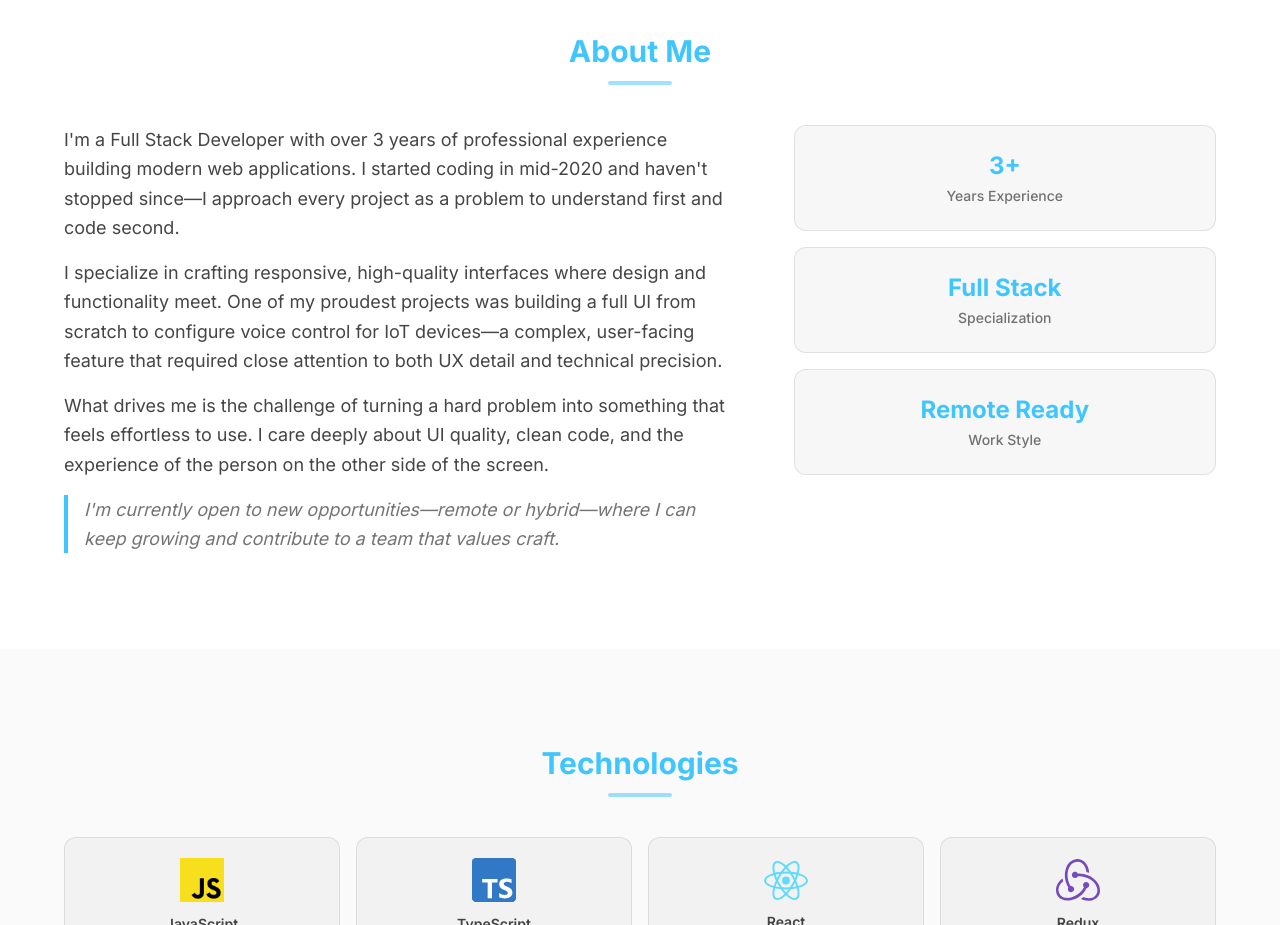
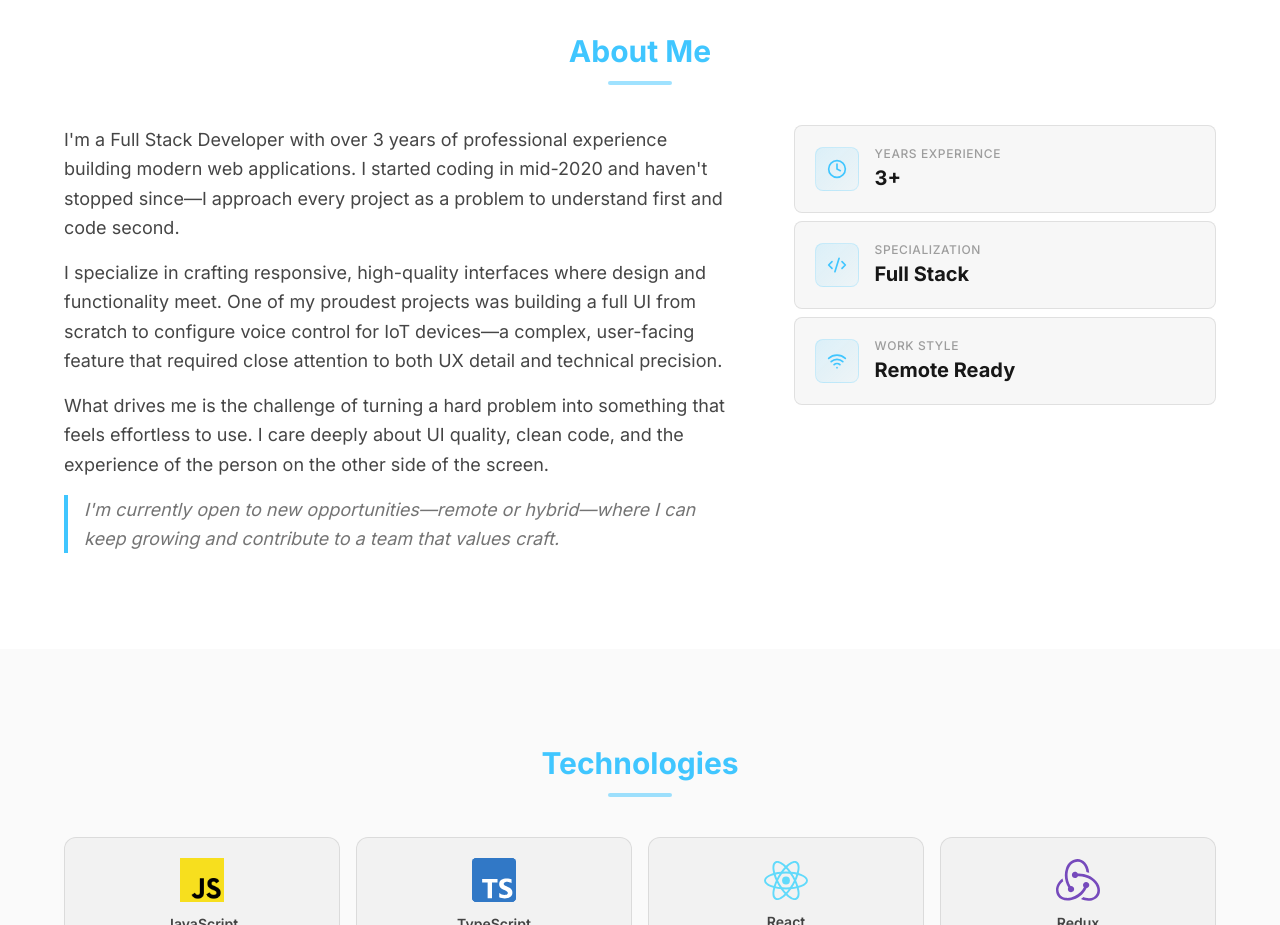
Before and after one commit to 00IRCA/portfolio, a Next.js app: page / in a window 1280 px wide. Shown: the part 860-1785 px from the top of the page. Built offline with nearby package versions, Linux system fonts and the light colour scheme; no server answers.

Commit message:
feat: improve About Me stat cards with icons and horizontal layout

```diff
--- a/src/components/sections/AboutMeSection.tsx
+++ b/src/components/sections/AboutMeSection.tsx
@@ -1,10 +1,11 @@
+import { Clock, Code2, Wifi } from 'lucide-react';
 import Section from '../ui/Section';
 import { SECTION_IDS } from '@/src/constants/sections';
 
 const stats = [
-  { value: '3+', label: 'Years Experience' },
-  { value: 'Full Stack', label: 'Specialization' },
-  { value: 'Remote Ready', label: 'Work Style' },
+  { value: '3+', label: 'Years Experience', icon: Clock },
+  { value: 'Full Stack', label: 'Specialization', icon: Code2 },
+  { value: 'Remote Ready', label: 'Work Style', icon: Wifi },
 ];
 
 export default function AboutMeSection() {
@@ -34,14 +35,21 @@ export default function AboutMeSection() {
           </p>
         </div>
 
-        <div className="lg:col-span-2 grid grid-cols-1 sm:grid-cols-3 lg:grid-cols-1 gap-4">
-          {stats.map((stat) => (
+        <div className="lg:col-span-2 grid grid-cols-1 sm:grid-cols-3 lg:grid-cols-1 gap-2">
+          {stats.map(({ label, value, icon: Icon }) => (
             <div
-              key={stat.label}
-              className="flex flex-col items-center justify-center gap-1 p-6 rounded-xl border border-foreground/10 bg-foreground/3 text-center"
+              key={label}
+              className="flex items-center gap-4 p-5 rounded-lg border border-foreground/10 bg-foreground/3 transition-colors hover:border-primary/30 hover:bg-foreground/5"
             >
-              <span className="text-2xl font-bold text-primary">{stat.value}</span>
-              <span className="text-sm text-foreground/60 font-medium">{stat.label}</span>
+              <div className="shrink-0 flex items-center justify-center w-11 h-11 rounded-lg bg-linear-to-br from-primary/15 to-primary/5 border border-primary/20">
+                <Icon className="w-5 h-5 text-primary" />
+              </div>
+              <div className="flex flex-col gap-0.5">
+                <span className="text-xs font-medium text-foreground/40 uppercase tracking-wider">
+                  {label}
+                </span>
+                <span className="text-xl font-bold text-foreground">{value}</span>
+              </div>
             </div>
           ))}
         </div>
```
